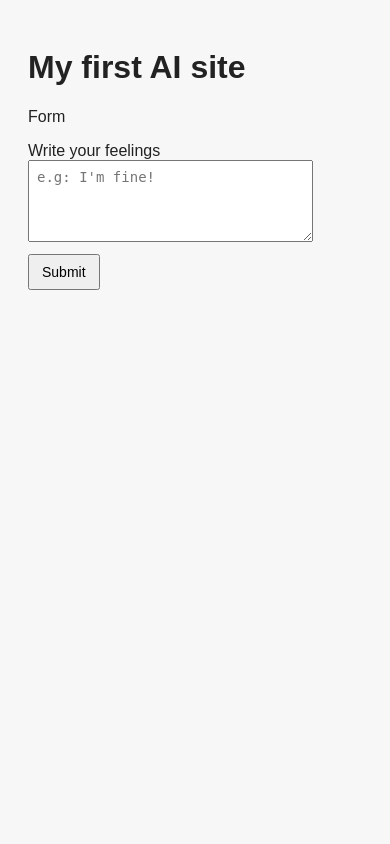
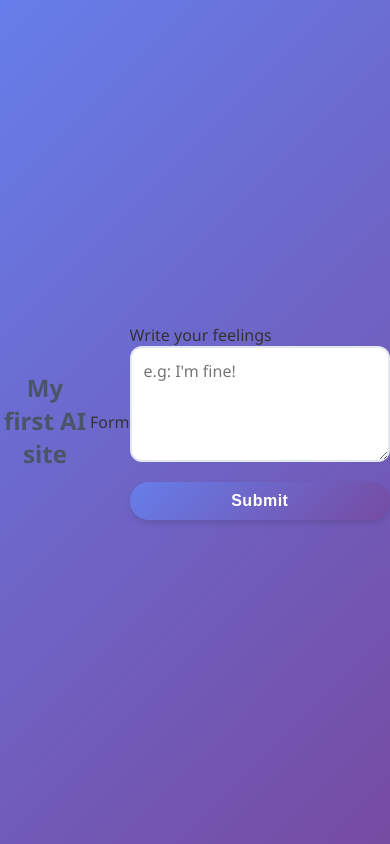
Before and after one commit to Proc3ssZer0/Ai-Site, a Flask app: page / in a window 390 px wide. Run offline with Flask 3, Linux system fonts and the light colour scheme.

Commit message:
Update style.css
made website more beautiful

```diff
--- a/static/style.css
+++ b/static/style.css
@@ -1,26 +1,109 @@
-body{
-    font-family: Arial, sans-serif;
-    background: #f7f7f7;
-    color: #222;
-    padding: 20px;
+body {
+    font-family: 'Segoe UI', Tahoma, Geneva, Verdana, sans-serif;
+    background: linear-gradient(135deg, #667eea 0%, #764ba2 100%);
+    color: #333;
+    margin: 0;
+    padding: 0;
+    min-height: 100vh;
+    display: flex;
+    justify-content: center;
+    align-items: center;
 }
 
-textarea{
-    width: 80%;
-    padding: 8px;
-    font-size: 14px;
+.container {
+    max-width: 800px;
+    width: 90%;
+    background: rgba(255, 255, 255, 0.95);
+    border-radius: 20px;
+    box-shadow: 0 20px 40px rgba(0, 0, 0, 0.2);
+    padding: 30px;
+    margin: 20px;
+    backdrop-filter: blur(2px);
+    transition: transform 0.3s ease;
 }
 
-button{
-    margin-top: 8px;
-    padding: 8px 12px;
-    font-size: 14px;
-    cursor: pointer;
+.container:hover {
+    transform: translateY(-5px);
 }
 
-blockquote{
-    background: #fff;
-    padding: 10px;
-    border-left: 4px, solid #2c3e50;
-    width: 80%;
+h1 {
+    text-align: center;
+    color: #4a5568;
+    margin-bottom: 20px;
+    font-size: 2rem;
 }
+
+textarea {
+    width: 100%;
+    padding: 12px;
+    font-size: 16px;
+    border: 2px solid #e2e8f0;
+    border-radius: 12px;
+    resize: vertical;
+    transition: border-color 0.3s ease, box-shadow 0.3s ease;
+    box-sizing: border-box;
+    font-family: inherit;
+}
+
+textarea:focus {
+    outline: none;
+    border-color: #667eea;
+    box-shadow: 0 0 0 3px rgba(102, 126, 234, 0.2);
+}
+
+button {
+    background: linear-gradient(135deg, #667eea 0%, #764ba2 100%);
+    color: white;
+    border: none;
+    padding: 12px 24px;
+    font-size: 16px;
+    font-weight: bold;
+    border-radius: 30px;
+    cursor: pointer;
+    transition: all 0.3s cubic-bezier(0.25, 0.8, 0.25, 1);
+    margin-top: 15px;
+    width: 100%;
+    box-shadow: 0 4px 6px rgba(0, 0, 0, 0.1);
+    letter-spacing: 0.5px;
+}
+
+button:hover {
+    transform: translateY(-3px);
+    box-shadow: 0 10px 20px rgba(0, 0, 0, 0.2);
+    background: linear-gradient(135deg, #5a67d8 0%, #6b46a0 100%);
+}
+
+button:active {
+    transform: translateY(1px);
+    box-shadow: 0 4px 6px rgba(0, 0, 0, 0.1);
+}
+
+blockquote {
+    background: #f7fafc;
+    padding: 15px 20px;
+    border-left: 5px solid #667eea;
+    width: 100%;
+    margin: 20px 0 0;
+    box-sizing: border-box;
+    border-radius: 8px;
+    font-size: 16px;
+    color: #2d3748;
+    line-height: 1.5;
+    transition: background 0.3s ease;
+}
+
+blockquote:hover {
+    background: #edf2f7;
+}
+
+@media (max-width: 600px) {
+    .container {
+        padding: 20px;
+    }
+    h1 {
+        font-size: 1.5rem;
+    }
+    button {
+        padding: 10px 20px;
+    }
+}
```
